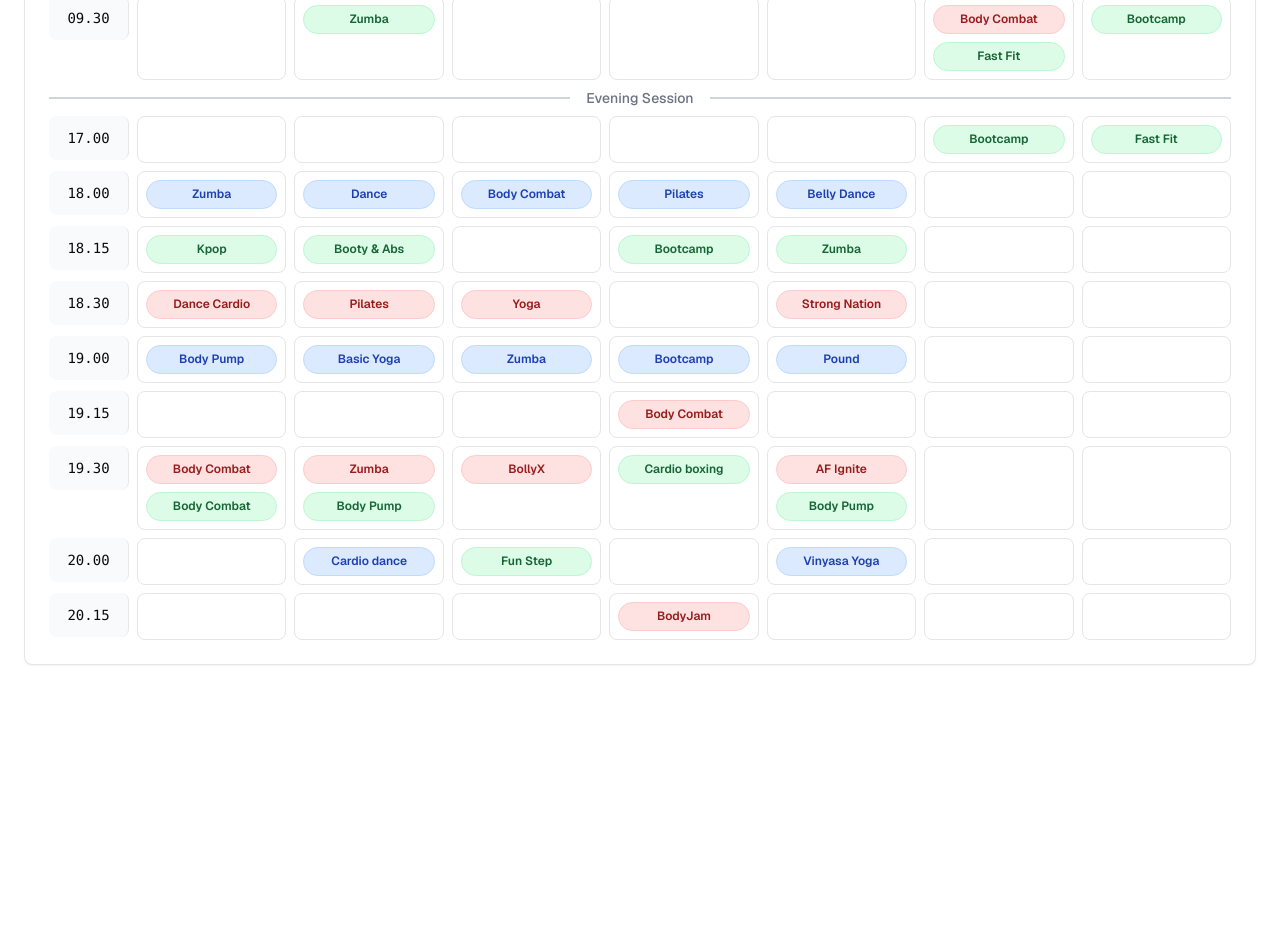
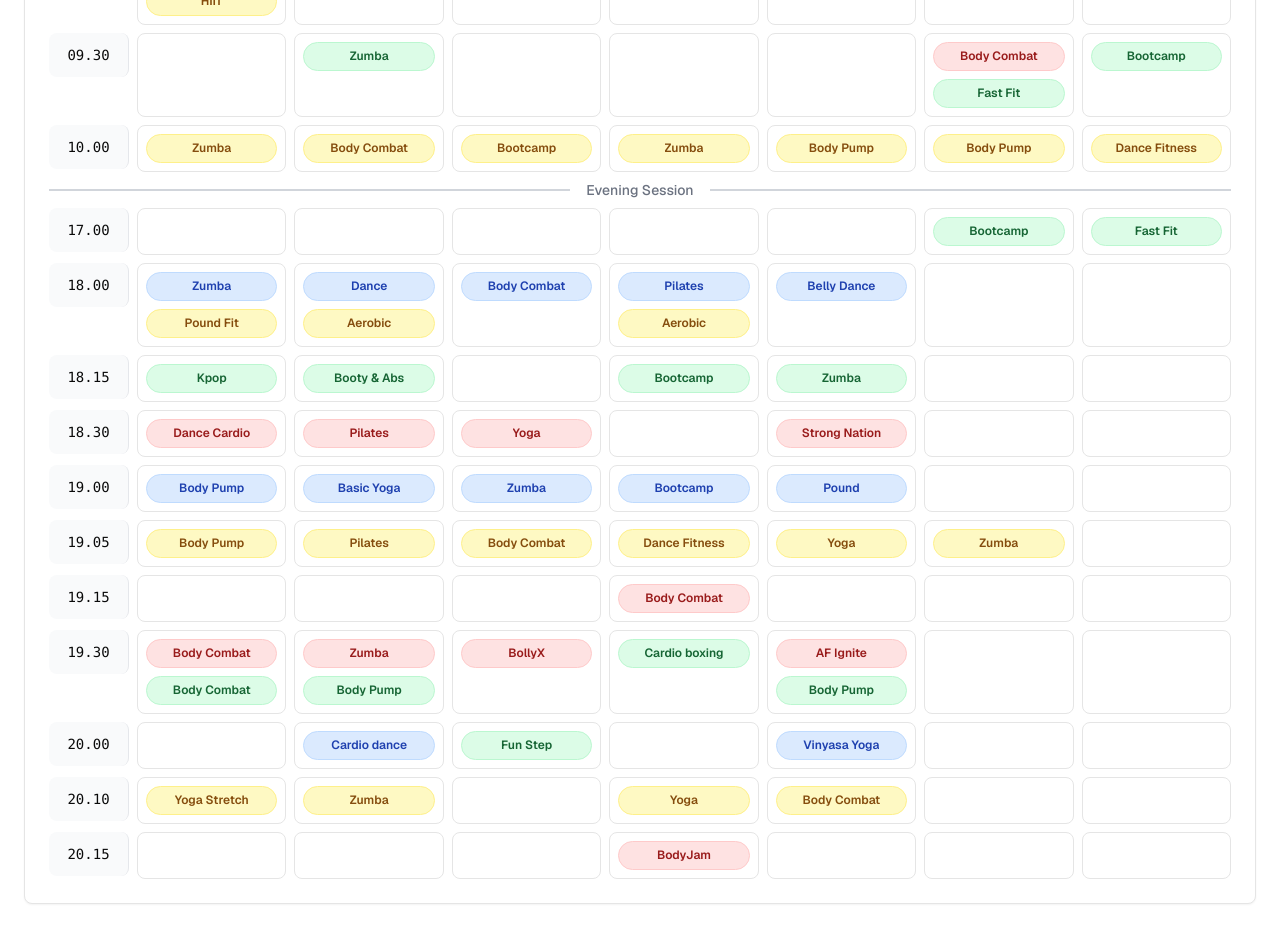
Before and after one commit to vancassa/af-calendar, a Next.js app: page / in a window 1280 px wide. Shown: the part 720-1662 px from the top of the page. Before the commit the page ends 1433 px from the top, so only its background shows below. Built offline with nearby package versions, Linux system fonts and the light colour scheme.

Commit message:
Update January data

```diff
--- a/app/page.tsx
+++ b/app/page.tsx
@@ -35,6 +35,13 @@ const csvData = {
 18.15,Kpop,Booty & Abs,,Bootcamp,Zumba,,
 19.30,Body Combat,Body Pump,,Cardio boxing,Body Pump,,
 20.00,,,Fun Step,,,,`,
+
+  SunterMall: `Time,Mon,Tue,Wed,Thurs,Fri,Sat,Sun
+09.00,HIIT,,,,,,
+10.00,Zumba,Body Combat,Bootcamp,Zumba,Body Pump,Body Pump,Dance Fitness
+18.00,Pound Fit,Aerobic,,Aerobic,,,
+19.05,Body Pump,Pilates,Body Combat,Dance Fitness,Yoga,Zumba,
+20.10,Yoga Stretch,Zumba,,Yoga,Body Combat,,`,
 };
 
 interface ClassActivity {
```
